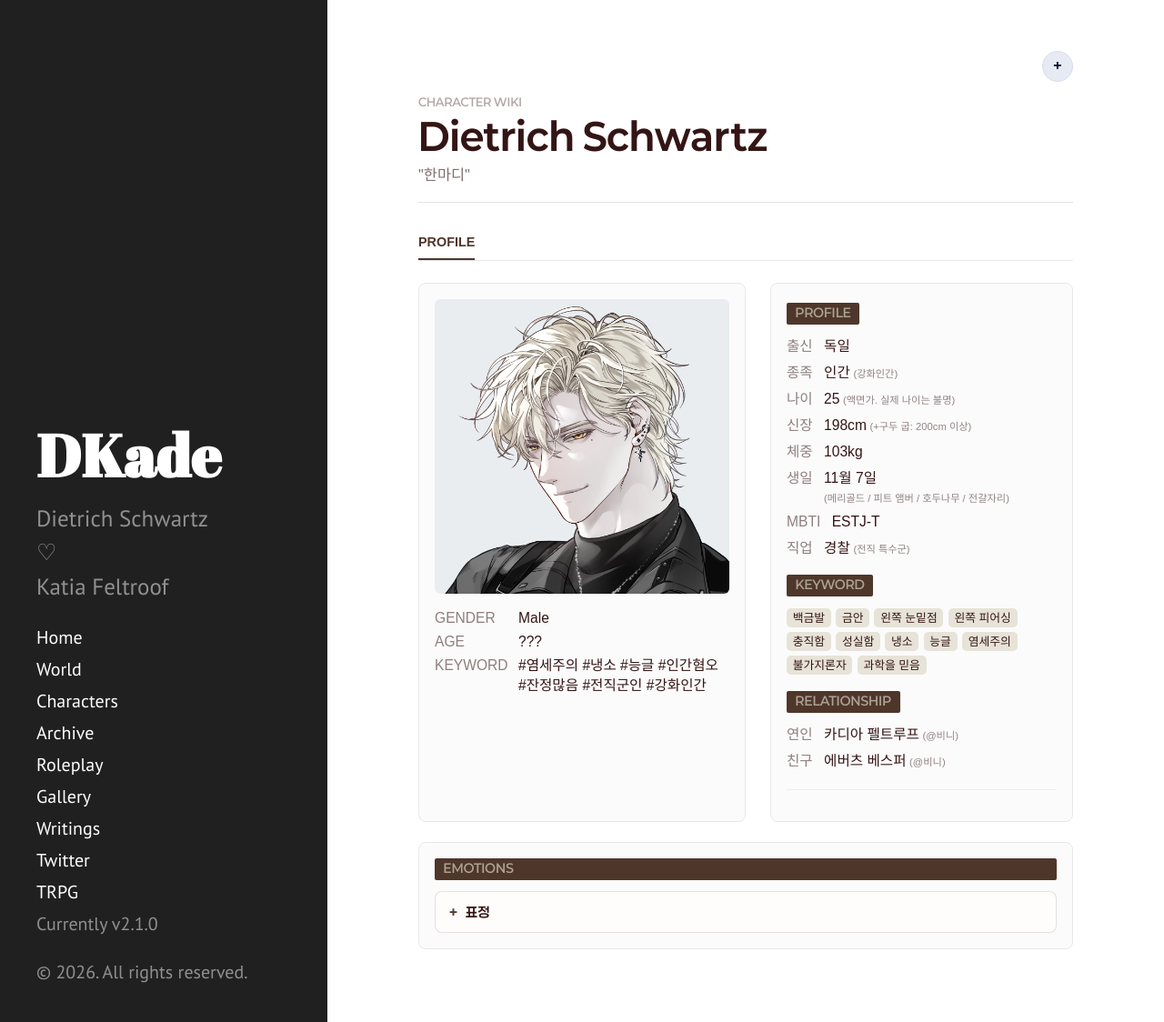
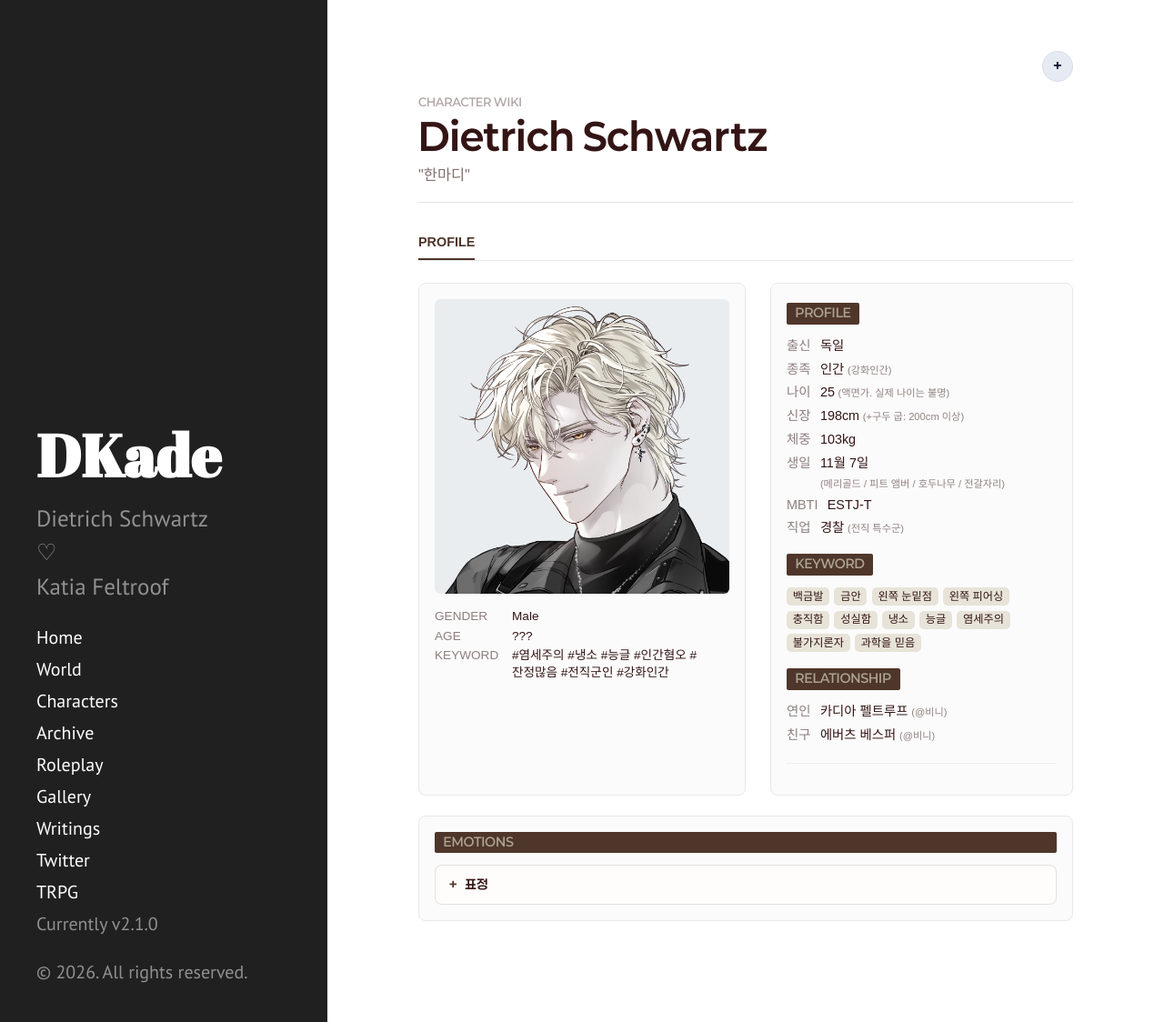
Before and after one commit to mistynocturn-design/dekade-archive, a Jekyll site: the page built from _characters/dietrich-schwartz.md, in a window 1280 px wide and 1124 px high. Shown: the whole window at 91% size. Built offline with Jekyll 4.4.1, drawn with Linux system fonts in a browser that asks for light colours; some web fonts are replaced.

Commit message:
Update hyde.css

```diff
--- a/public/css/hyde.css
+++ b/public/css/hyde.css
@@ -2300,3 +2300,74 @@ a.sidebar-nav-item:focus {
 .character-info-list dt {
   padding-top: 0;
 }
+/* Character compact text scale */
+.character-card h2 {
+  font-size: 1.04rem;
+  line-height: 1.22;
+  margin-bottom: .42rem;
+}
+
+.character-card-role {
+  font-size: .6rem;
+  line-height: 1.25;
+  margin-bottom: .22rem;
+}
+
+.character-card-facts,
+.character-quick-facts {
+  gap: .14rem;
+}
+
+.character-card-facts div,
+.character-quick-facts div {
+  column-gap: .4rem;
+  grid-template-columns: 3.85rem minmax(0, 1fr);
+}
+
+.character-card-facts dt,
+.character-quick-facts dt,
+.character-card-facts dd,
+.character-quick-facts dd {
+  font-size: .68rem;
+  line-height: 1.38;
+}
+
+.character-info-list {
+  gap: .24rem;
+}
+
+.character-info-list div {
+  column-gap: .52rem;
+  row-gap: .08rem;
+}
+
+.character-info-list dt,
+.character-info-list dd {
+  font-size: .72rem;
+  line-height: 1.46;
+}
+
+.character-markdown,
+.character-detail-text,
+.character-story-body,
+.character-memo-body,
+.character-stat-row,
+.character-au-card-text,
+.character-au-detail-text {
+  font-size: .76rem;
+  line-height: 1.72;
+}
+
+.character-profile-detail summary {
+  font-size: .72rem;
+  line-height: 1.32;
+}
+
+.character-keywords span {
+  font-size: .61rem;
+}
+
+.character-info-note {
+  font-size: .56rem;
+  line-height: 1.45;
+}
```
